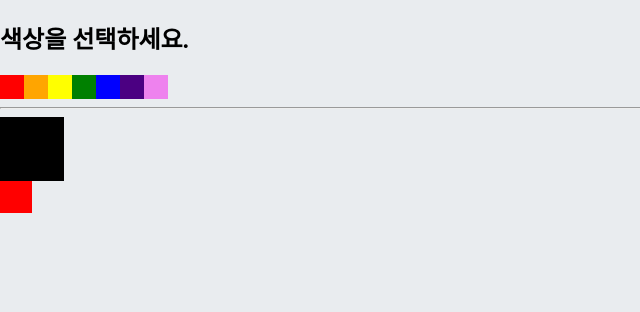
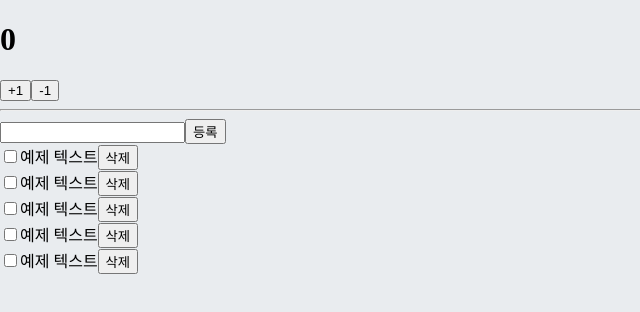
Before and after one commit to K-MHoon/react-study-with-example, a React app: page / in a window 1280 px wide. Shown: the top 312 px of the page, without its empty margins (0-640 px from the left). Built offline with nearby package versions, Linux system fonts and the light colour scheme.

Commit message:
feat: 액션, 액션 생성 함수, 리듀서 함수 생성

```diff
--- a/src/chapter_27/App.jsx
+++ b/src/chapter_27/App.jsx
@@ -0,0 +1,15 @@
+import React from "react";
+import Counter from "./components/Counter";
+import Todos from "./components/Todos";
+
+const App = () => {
+  return (
+    <div>
+      <Counter number={0} />
+      <hr />
+      <Todos />
+    </div>
+  );
+};
+
+export default App;
--- a/src/chapter_27/components/Counter.jsx
+++ b/src/chapter_27/components/Counter.jsx
@@ -0,0 +1,15 @@
+import React from "react";
+
+const Counter = ({ number, onIncrease, onDecrease }) => {
+  return (
+    <div>
+      <h1>{number}</h1>
+      <div>
+        <button onClick={onIncrease}>+1</button>
+        <button onClick={onDecrease}>-1</button>
+      </div>
+    </div>
+  );
+};
+
+export default Counter;
--- a/src/chapter_27/components/Todos.jsx
+++ b/src/chapter_27/components/Todos.jsx
@@ -0,0 +1,41 @@
+import React from "react";
+
+const TodoItem = ({ todo, onToggle, onRemove }) => {
+  return (
+    <div>
+      <input type="checkbox" />
+      <span>예제 텍스트</span>
+      <button>삭제</button>
+    </div>
+  );
+};
+
+const Todos = ({
+  input,
+  todos,
+  onChangeInput,
+  onInsert,
+  onToggle,
+  onRemove,
+}) => {
+  const onSubmit = (e) => {
+    e.preventDefault();
+  };
+  return (
+    <div>
+      <form onSubmit={onSubmit}>
+        <input />
+        <button type="submit">등록</button>
+      </form>
+      <div>
+        <TodoItem />
+        <TodoItem />
+        <TodoItem />
+        <TodoItem />
+        <TodoItem />
+      </div>
+    </div>
+  );
+};
+
+export default Todos;
--- a/src/index.js
+++ b/src/index.js
@@ -1,7 +1,7 @@
 import React from "react";
 import { BrowserRouter } from "react-router-dom";
 import { createRoot } from "react-dom/client";
-import App from "./chapter_26/App";
+import App from "./chapter_27/App";
 import "./index.css";
 import reportWebVitals from "./reportWebVitals";
 
```
Also changed, not shown: src/chapter_27/modules/counter.js (added, +26 -0 lines).
